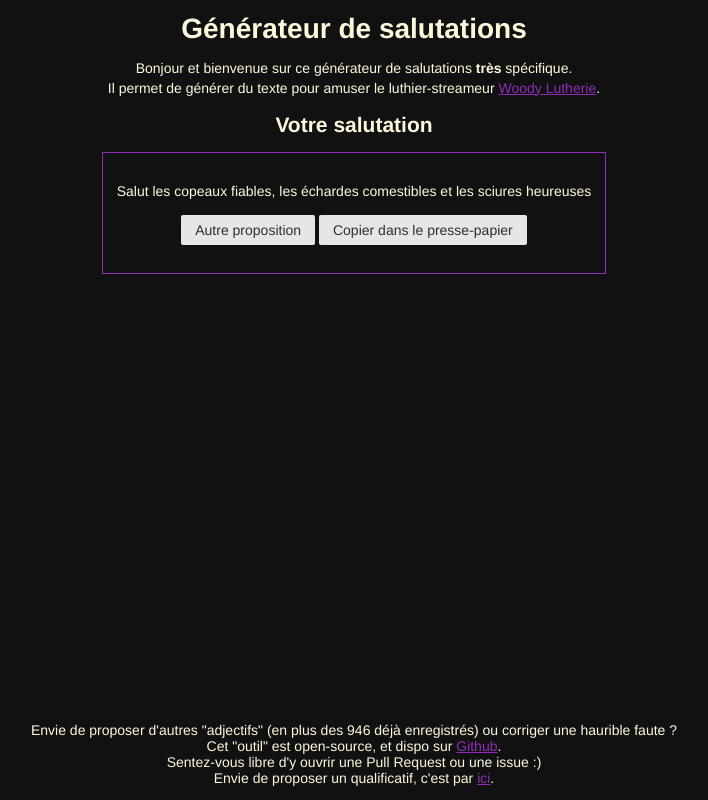
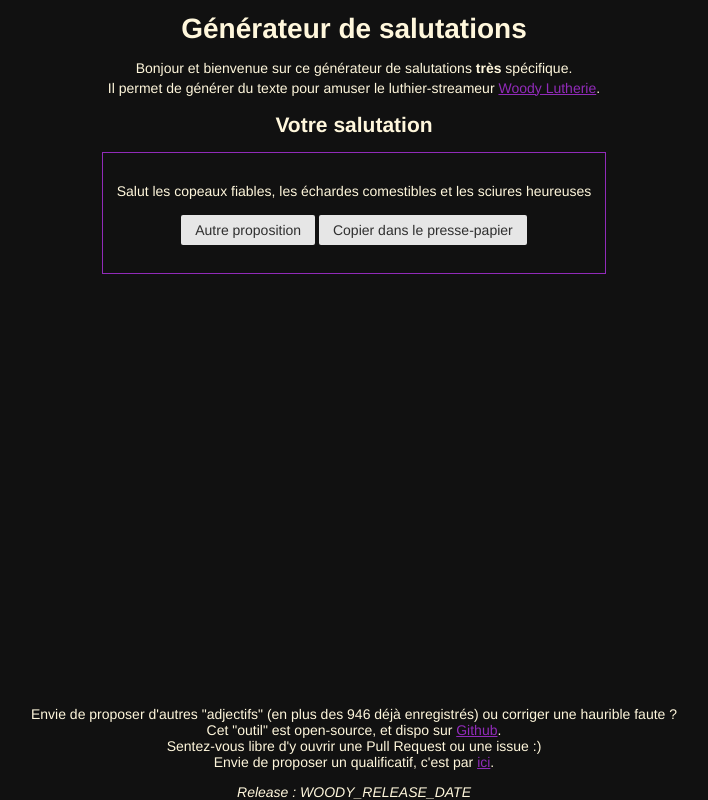
Before and after one commit to chibani/salut-woody, a website built with webpack: page index.html in a window 1280 px wide. Shown: the whole page, without its empty margins (286-994 px from the left). Built offline with nearby package versions, Linux system fonts and the light colour scheme.

Commit message:
Inject release date and time in html (#23)

```diff
--- a/index.html
+++ b/index.html
@@ -32,6 +32,7 @@
             Sentez-vous libre d'y ouvrir une Pull Request ou une issue :) <br>
             Envie de proposer un qualificatif, c'est par <a href="https://forms.gle/mgiKdHbuamnaZbA66">ici</a>.
         </p>
+        <i>Release : WOODY_RELEASE_DATE</i>
     </footer>
 </body>
 </html>
```
Also changed, not shown: .github/workflows/build-and-deploy.yaml.
